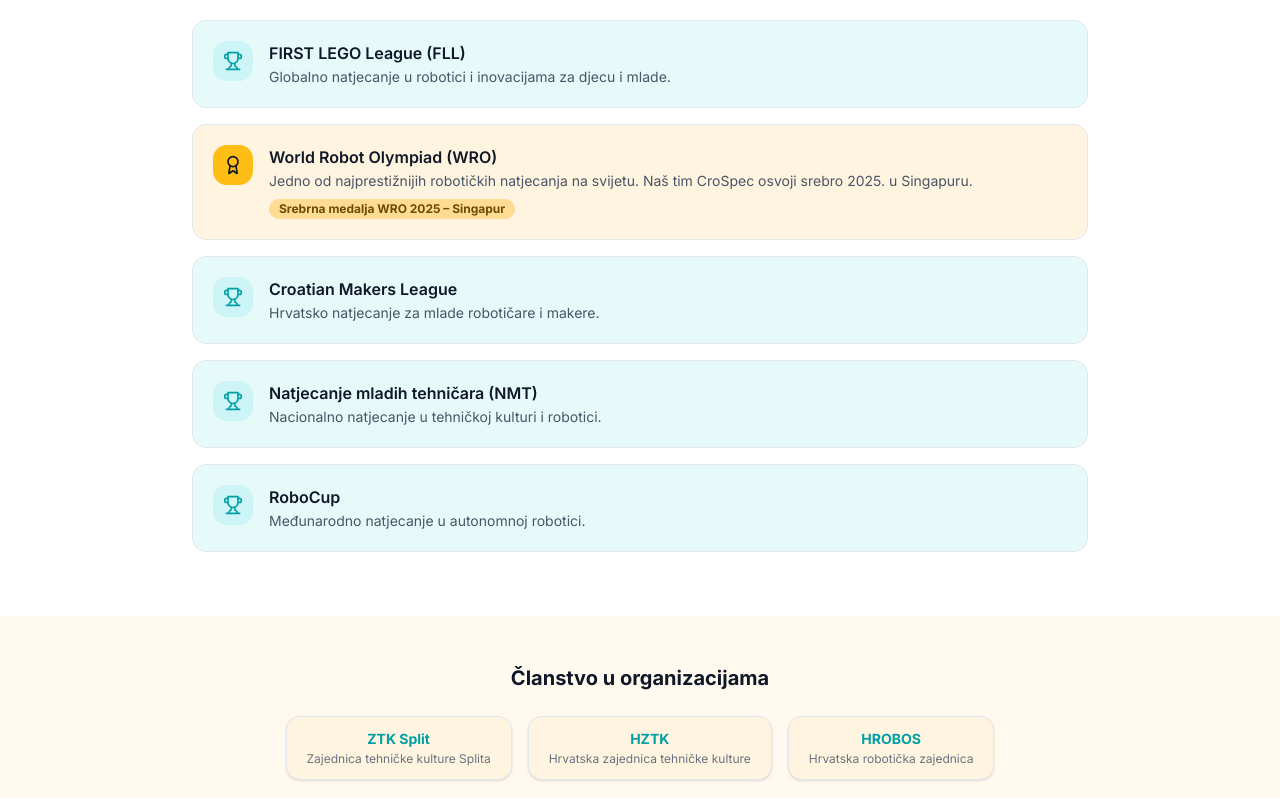
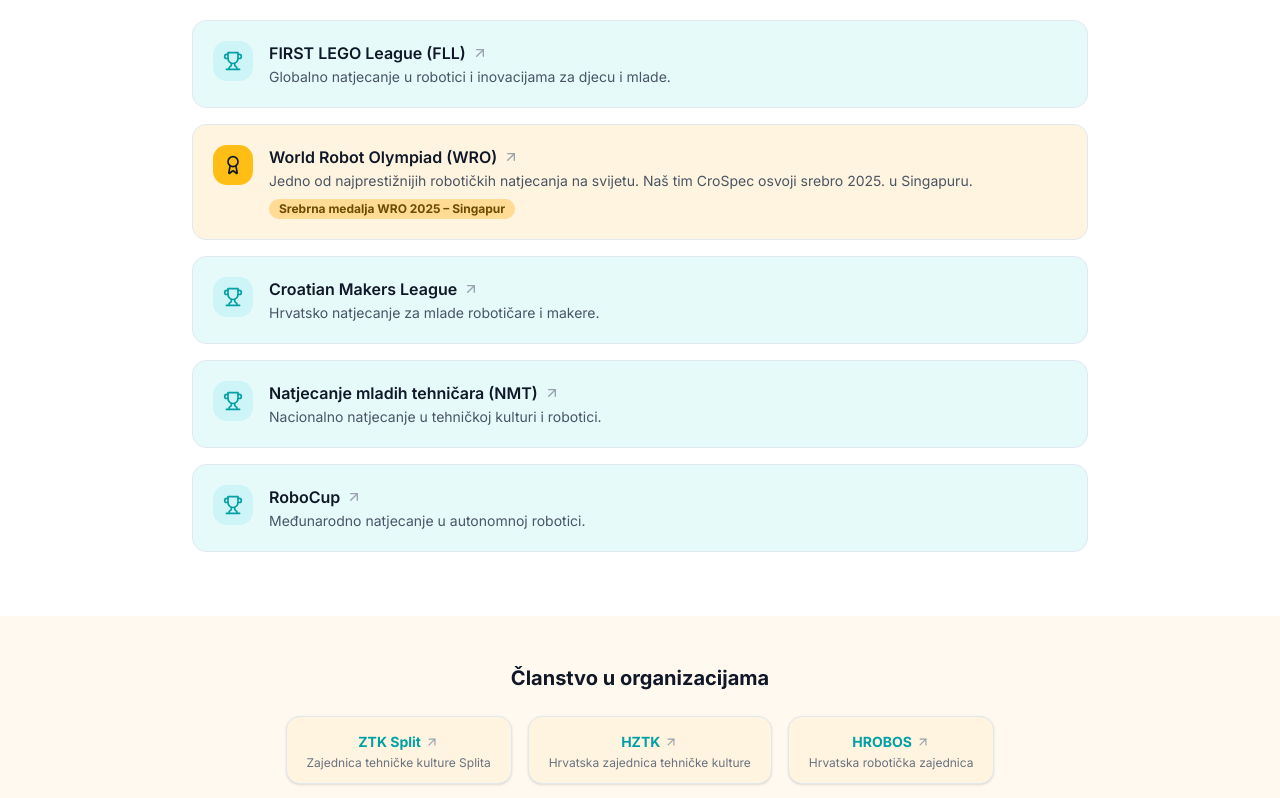
Before and after one commit to jpucic00/inovatic, a Next.js app: page /o-nama in a window 1280 px wide. Shown: the part 2260-3058 px from the top of the page. Built offline with nearby package versions, Linux system fonts and the light colour scheme.

Commit message:
Add external links to competitions and memberships on /o-nama
Each competition card and membership pill is now an anchor
pointing to the organisation's website (target=_blank,
noopener noreferrer). Hover state shows an ArrowUpRight icon
and a mild shadow so the interactivity is discoverable.

```diff
--- a/src/app/(public)/o-nama/page.tsx
+++ b/src/app/(public)/o-nama/page.tsx
@@ -1,6 +1,6 @@
 import type { Metadata } from 'next'
 import Link from 'next/link'
-import { ArrowRight, Trophy, Users, MapPin, BookOpen, Award } from 'lucide-react'
+import { ArrowRight, ArrowUpRight, Trophy, Users, MapPin, BookOpen, Award } from 'lucide-react'
 import { GearDecor } from '@/components/shared/decorations'
 
 export const metadata: Metadata = {
@@ -38,27 +38,32 @@
     name: 'FIRST LEGO League (FLL)',
     description: 'Globalno natjecanje u robotici i inovacijama za djecu i mlade.',
     icon: Trophy,
+    url: 'https://www.firstlegoleague.org/',
   },
   {
     name: 'World Robot Olympiad (WRO)',
     description: 'Jedno od najprestižnijih robotičkih natjecanja na svijetu. Naš tim CroSpec osvoji srebro 2025. u Singapuru.',
     icon: Award,
     highlight: true,
+    url: 'https://wro-association.org/',
   },
   {
     name: 'Croatian Makers League',
     description: 'Hrvatsko natjecanje za mlade robotičare i makere.',
     icon: Trophy,
+    url: 'https://croatianmakers.hr/',
   },
   {
     name: 'Natjecanje mladih tehničara (NMT)',
     description: 'Nacionalno natjecanje u tehničkoj kulturi i robotici.',
     icon: Trophy,
+    url: 'https://www.hztk.hr/',
   },
   {
     name: 'RoboCup',
     description: 'Međunarodno natjecanje u autonomnoj robotici.',
     icon: Trophy,
+    url: 'https://www.robocup.org/',
   },
 ]
 
@@ -74,9 +79,9 @@
 ]
 
 const memberships = [
-  { name: 'ZTK Split', full: 'Zajednica tehničke kulture Splita' },
-  { name: 'HZTK', full: 'Hrvatska zajednica tehničke kulture' },
-  { name: 'HROBOS', full: 'Hrvatska robotička zajednica' },
+  { name: 'ZTK Split', full: 'Zajednica tehničke kulture Splita', url: 'http://www.ztk-split.hr/' },
+  { name: 'HZTK', full: 'Hrvatska zajednica tehničke kulture', url: 'https://www.hztk.hr/' },
+  { name: 'HROBOS', full: 'Hrvatska robotička zajednica', url: 'https://hrobos.hr/' },
 ]
 
 const statCards = [
@@ -201,12 +206,15 @@
           </div>
           <div className="space-y-4">
             {competitions.map((comp) => (
-              <div
+              <a
                 key={comp.name}
-                className={`flex gap-4 p-5 rounded-xl border transition-colors ${
+                href={comp.url}
+                target="_blank"
+                rel="noopener noreferrer"
+                className={`group flex gap-4 p-5 rounded-xl border transition-all hover:shadow-md ${
                   comp.highlight
-                    ? 'bg-yellow-50 border-yellow-200'
-                    : 'bg-cyan-50 border-cyan-100'
+                    ? 'bg-yellow-50 border-yellow-200 hover:border-yellow-400 hover:shadow-yellow-100'
+                    : 'bg-cyan-50 border-cyan-100 hover:border-cyan-300 hover:shadow-cyan-100'
                 }`}
               >
                 <div className={`w-10 h-10 rounded-xl flex items-center justify-center flex-shrink-0 ${
@@ -214,8 +222,11 @@
                 }`}>
                   <comp.icon className={`w-5 h-5 ${comp.highlight ? 'text-gray-900' : 'text-cyan-600'}`} />
                 </div>
-                <div>
-                  <h3 className="font-semibold text-gray-900 mb-0.5">{comp.name}</h3>
+                <div className="flex-1">
+                  <h3 className="font-semibold text-gray-900 mb-0.5 inline-flex items-center gap-1.5 group-hover:text-cyan-600 transition-colors">
+                    {comp.name}
+                    <ArrowUpRight className="w-4 h-4 text-gray-400 group-hover:text-cyan-500 group-hover:translate-x-0.5 group-hover:-translate-y-0.5 transition-all" />
+                  </h3>
                   <p className="text-sm text-gray-600">{comp.description}</p>
                   {comp.highlight && (
                     <span className="inline-block mt-2 text-xs font-bold text-yellow-800 bg-yellow-200 px-2.5 py-0.5 rounded-full">
@@ -223,7 +234,7 @@
                     </span>
                   )}
                 </div>
-              </div>
+              </a>
             ))}
           </div>
         </div>
@@ -235,10 +246,19 @@
           <h2 className="text-xl font-bold text-gray-900 mb-6 text-center">Članstvo u organizacijama</h2>
           <div className="flex flex-wrap justify-center gap-4">
             {memberships.map((m) => (
-              <div key={m.name} className="bg-yellow-50 rounded-xl px-5 py-3 border border-yellow-200 shadow-sm text-center">
-                <div className="font-bold text-cyan-600 text-sm">{m.name}</div>
+              <a
+                key={m.name}
+                href={m.url}
+                target="_blank"
+                rel="noopener noreferrer"
+                className="group bg-yellow-50 rounded-xl px-5 py-3 border border-yellow-200 shadow-sm text-center transition-all hover:border-yellow-400 hover:shadow-md"
+              >
+                <div className="font-bold text-cyan-600 text-sm inline-flex items-center gap-1 group-hover:text-cyan-700 transition-colors">
+                  {m.name}
+                  <ArrowUpRight className="w-3.5 h-3.5 text-gray-400 group-hover:text-cyan-600 group-hover:translate-x-0.5 group-hover:-translate-y-0.5 transition-all" />
+                </div>
                 <div className="text-xs text-gray-500 mt-0.5">{m.full}</div>
-              </div>
+              </a>
             ))}
           </div>
           <p className="text-center text-xs text-gray-400 mt-5">
```
